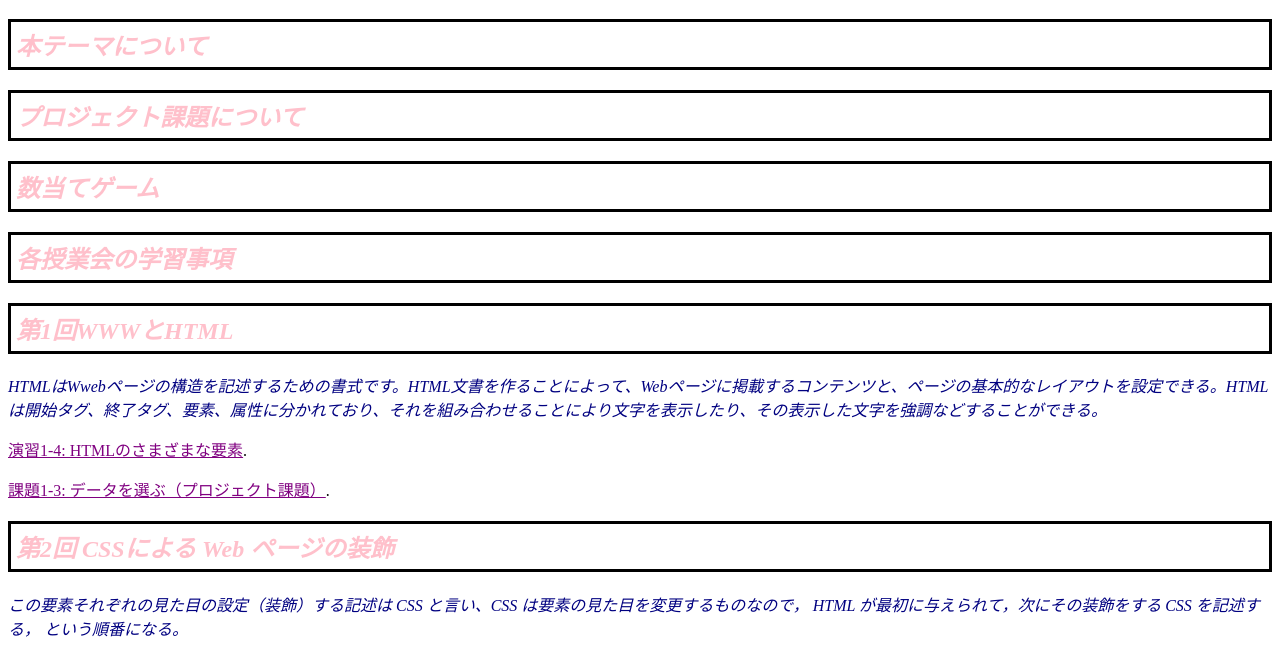
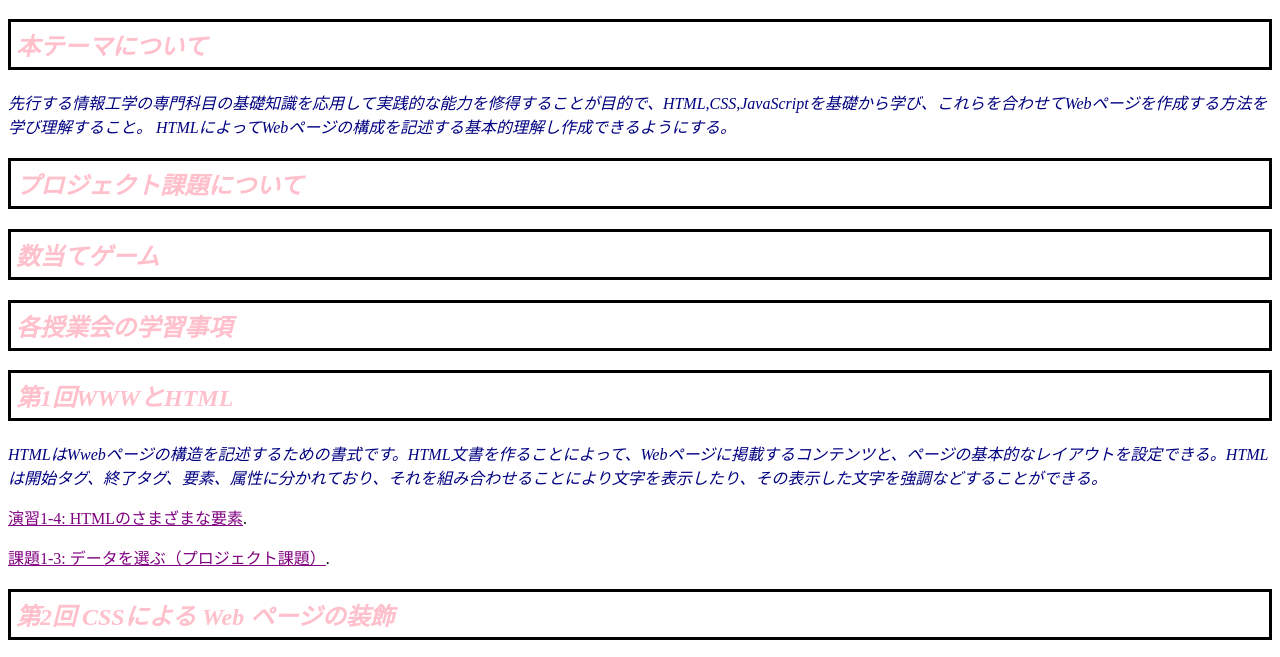
Before and after one commit to G184522021/medialabo, a plain HTML site: page index.html in a window 1280 px wide. Shown: the part 86-743 px from the top of the page. Drawn offline with Linux system fonts and the light colour scheme.

Commit message:
index.htmlを新規作成

```diff
--- a/index.html
+++ b/index.html
@@ -13,7 +13,10 @@
     <h1>「Webコンテンツ作成」の成果</h1>
 
 <h2>本テーマについて</h2>
-<p></p>
+<p>先行する情報工学の専門科目の基礎知識を応用して実践的な能力を修得することが目的で、HTML,CSS,JavaScriptを基礎から学び、これらを合わせてWebページを作成する方法を学び理解すること。
+  HTMLによってWebページの構成を記述する基本的理解し作成できるようにする。
+
+</p>
 <h2>プロジェクト課題について</h2>
 <p></p>
 
```
